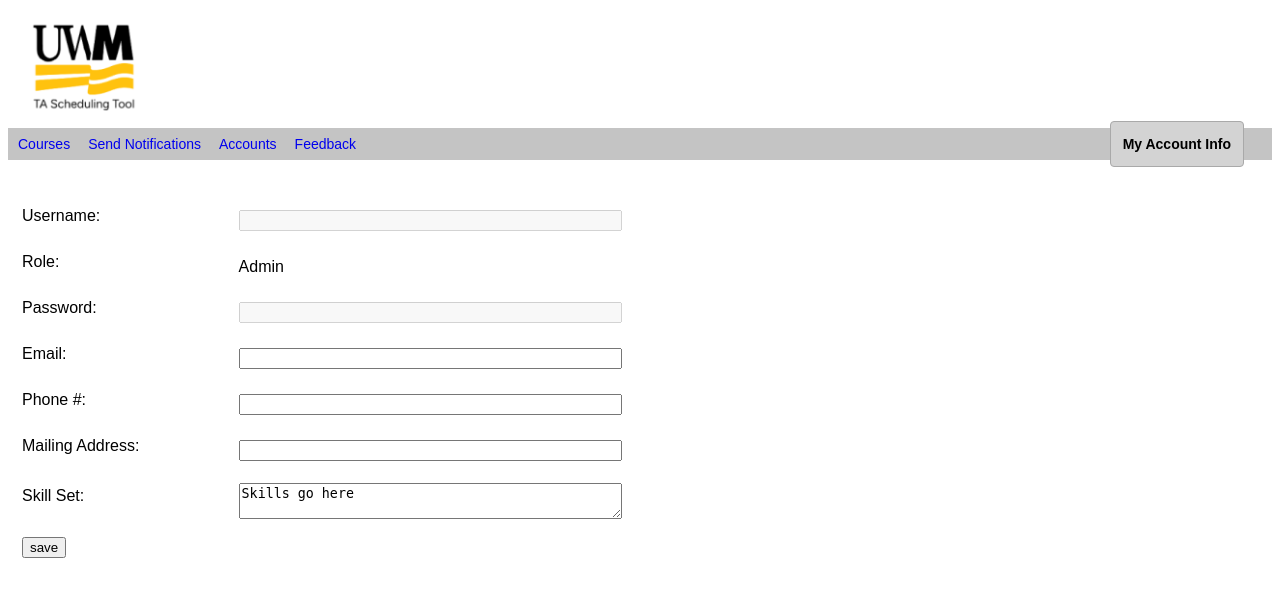
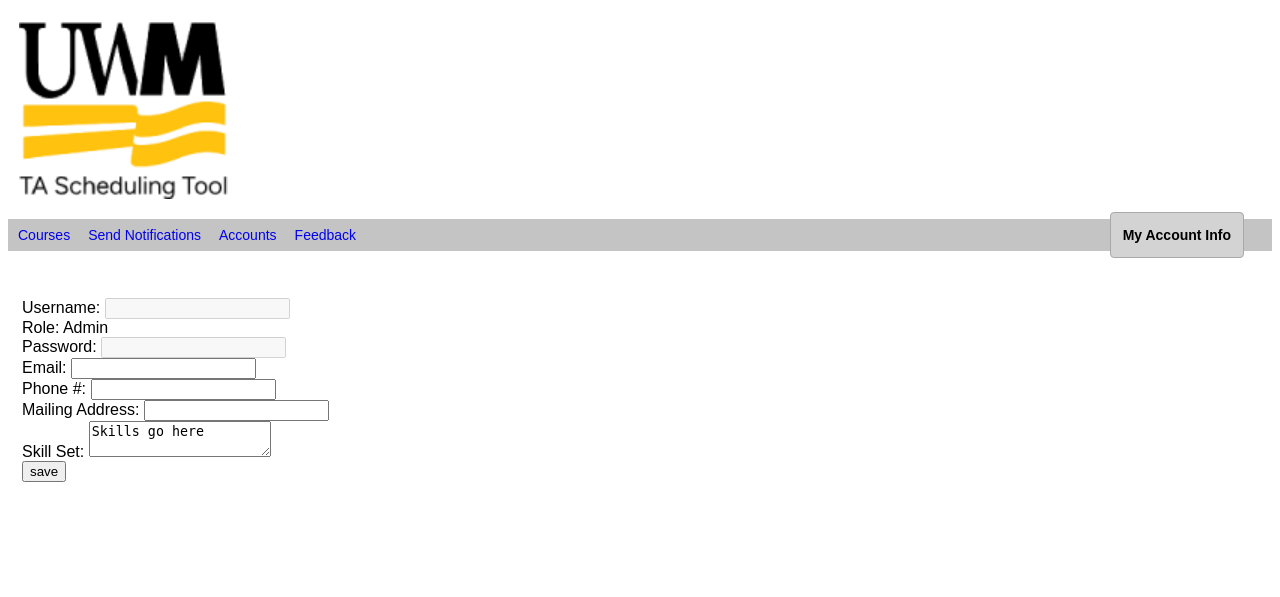
Before and after one commit to eJamison4/Lab2Group2_Project, a Django app: page /my_acc_info/ in a window 1280 px wide. Shown: the top 597 px of the page. Run offline with Django 5.2, Linux system fonts and the light colour scheme; parts of the project's set-up code (start-up, migrations or seed data) failed here and were passed over.

Commit message:
Revert "MyAccInfo ready for PR"
This reverts commit 6fe7445e20a29b61d349afe27f402bdf94b5d06d.

```diff
--- a/Lab2Group2_Project/urls.py
+++ b/Lab2Group2_Project/urls.py
@@ -31,5 +31,5 @@ urlpatterns = [
     ),
     path('my_acc_info/', MyAccount.as_view(), name='my_acc_info'),
     path('feedback/', Feedback.as_view(), name='feedback'),
-    path('send_notifs/', SendNotifs.as_view(), name='send_notifs'),
+    path('my_acc_info/', SendNotifs.as_view(), name='send_notifs'),
 ]
--- a/TA_Scheduler_App/views.py
+++ b/TA_Scheduler_App/views.py
@@ -19,7 +19,7 @@ from TA_Scheduler_App.skills_features import SkillsFeatures
 class Login(View):
     def get(self, request):
         if request.user.is_authenticated:
-            return redirect("my_acc_info")
+            return redirect("dashboard")
         return render(request, "login.html", {})
 
     def post(self, request):
@@ -312,33 +312,20 @@ class MyAccount(View):
         return render(request, "my_acc_info.html", context={"u": acc_info, "is_admin": is_admin})
 
     def post(self, request):
-        mod_keys = {
-            "firstName": "first_name", "lastName": "last_name",
-            "username": "username", "password":"password",
-            "userEmail": "user_email", "phoneNumber": "phone_number",
-            "homeAddress": "home_address"
-        }  # keys are the model variable names, vals are the corresponding arg names for `edit_account()`
-        user_acc = request.user
-        for var, arg_name in mod_keys.items():
-            form_return = request.POST.get(var)
-            if form_return != getattr(User.objects.get(pk=user_acc.pk), var):
-                if var == "phoneNumber":
-                    AccountFeatures.edit_account(user_acc.pk, phone_number=form_return)
-                else:
-                    exec(f'AccountFeatures.edit_account({user_acc.pk}, {arg_name}="{form_return}")')
-        return redirect("my_acc_info")
+        pass
+
 
 class Feedback(View):
     def get(self, request):
-        return render(request, "feedback.html", context={})
+        pass
 
     def post(self, request):
-        return redirect("feedback")
+        pass
 
 
 class SendNotifs(View):
     def get(self, request):
-        return render(request, "send_notifs.html", context={})
+        pass
 
     def post(self, request):
-        return redirect("send_notifs")
+        pass
--- a/templates/my_acc_info.html
+++ b/templates/my_acc_info.html
@@ -6,38 +6,21 @@
     <title>My Account Info; UWM TA Scheduling Tool</title>
     <link rel="stylesheet" href="{% static 'stylesheets/common_style.css' %}">
     <style>
-        .info-container {
-            max-width: 600px;
-            display: grid;
-            grid-template: "label .u_info";
-            justify-content: space-between;
-        }
-        .u_info {
-            grid-column: 2 / span 3;
-            align-self: center;
-        }
-        label {
-            margin-bottom: 10px;
-            align-self: center;
-            grid-column: 1;
-        }
+
     </style>
     <script>
         function edit_name() {
             {% if is_admin %}
-            document.getElementById("name").innerHTML = "<h3>" +
-                "<input type='text' name='firstName' value='{{ u.firstName }}' placeholder='{{ u.firstName }}'/>" +
-                "<input type='text' name='lastName' value='{{ u.lastName }}' placeholder='{{ u.lastName }}'/>" +
-                "</h3>";
+            document.getElementById("name").innerHTML = "" +
+                "<input type='text' name='firstname' value='{{ u.firstName }}' placeholder='{{ u.firstName }}'/>" +
+                "<input type='text' name='lastname' value='{{ u.lastName }}' placeholder='{{ u.lastName }}'/>";
             {% endif %}
         }
         document.getElementById("nameClick").addEventListener('click', edit_name);
     </script>
 </head>
 <body>
-    <header>
-        <img src="{% static 'images/UWM_TA_sched_logo.png' %}" alt="UWM Logo">
-    </header>
+    <img alt="UWM TA Scheduler Tool Logo" src="{% static 'images/UWM_TA_sched_logo.png' %}" />
     <nav>
         <a href="{% url 'courses' %}">Courses</a>
         <a href="{% url 'send_notifs' %}">Send Notifications</a>
@@ -49,31 +32,31 @@
     <main>
         <form method="post" action="{% url 'my_acc_info' %}">
             {% csrf_token %}
+            <div>
                 <div id="name">
-                    <input type="hidden" name="firstName" value="{{ u.firstName }}"/>
-                    <input type="hidden" name="lastName" value="{{ u.lastName }}"/>
+                    <input type="hidden" name="firstname" value="{{ u.firstName }}"/>
+                    <input type="hidden" name="lastname" value="{{ u.lastName }}"/>
                     <h3 id="nameClick" onclick="edit_name()">{{ u.firstName }} {{ u.lastName }}</h3>
                 </div><br/>
-            <div class="info-container">
                 <label for="username">Username:</label>
-                <input class="u_info" type="text" id="username" name="username" value="{{ u.username }}"
+                <input type="text" id="username" name="username" value="{{ u.username }}"
                        {% if not is_admin %}disabled{% endif %}
                 /><br/>
-                <label>Role:</label>
-                <div class="u_info">{% if u.accountType == 0 %}TA{% elif u.accountType == 1 %}Instructor{% else %}Admin{% endif %}</div>
-                <br/>
+                <label>Role:
+                {% if u.accountType == 0 %}TA{% elif u.accountType == 1 %}Instructor{% else %}Admin{% endif %}
+                </label><br/>
                 <label for="password">Password:</label>
-                <input class="u_info" type="password" id="password" name="password" value="{{ u.password }}"
+                <input type="password" id="password" name="password" value="{{ u.password }}"
                        {% if not is_admin %}disabled{% endif %}
                 /><br/>
                 <label for="email">Email:</label>
-                <input class="u_info" type="email" name="userEmail" id="email" value="{{ u.userEmail }}"/><br/>
+                <input type="email" name="userEmail" id="email" value="{{ u.userEmail }}"/><br/>
                 <label for="phone">Phone #:</label>
-                <input class="u_info" type="text" name="phoneNumber" id="phone" value="{{ u.phoneNumber }}"><br/>
+                <input type="text" name="phoneNumber" id="phone" value="{{ u.phoneNumber }}"><br/>
                 <label for="address">Mailing Address:</label>
-                <input class="u_info" type="text" name="homeAddress" id="address" value="{{ u.homeAddress }}"><br/>
+                <input type="text" name="homeAddress" id="address" value="{{ u.homeAddress }}"><br/>
                 <label for="skills">Skill Set:</label>
-                <textarea class="u_info" id="skills">Skills go here</textarea><br/>
+                <textarea id="skills">Skills go here</textarea><br/>
             </div>
             <button>save</button>
         </form>
```
Also changed, not shown: TA_Scheduler_App/migrations/0002_alter_user_options_alter_user_managers_and_more.py (deleted).
